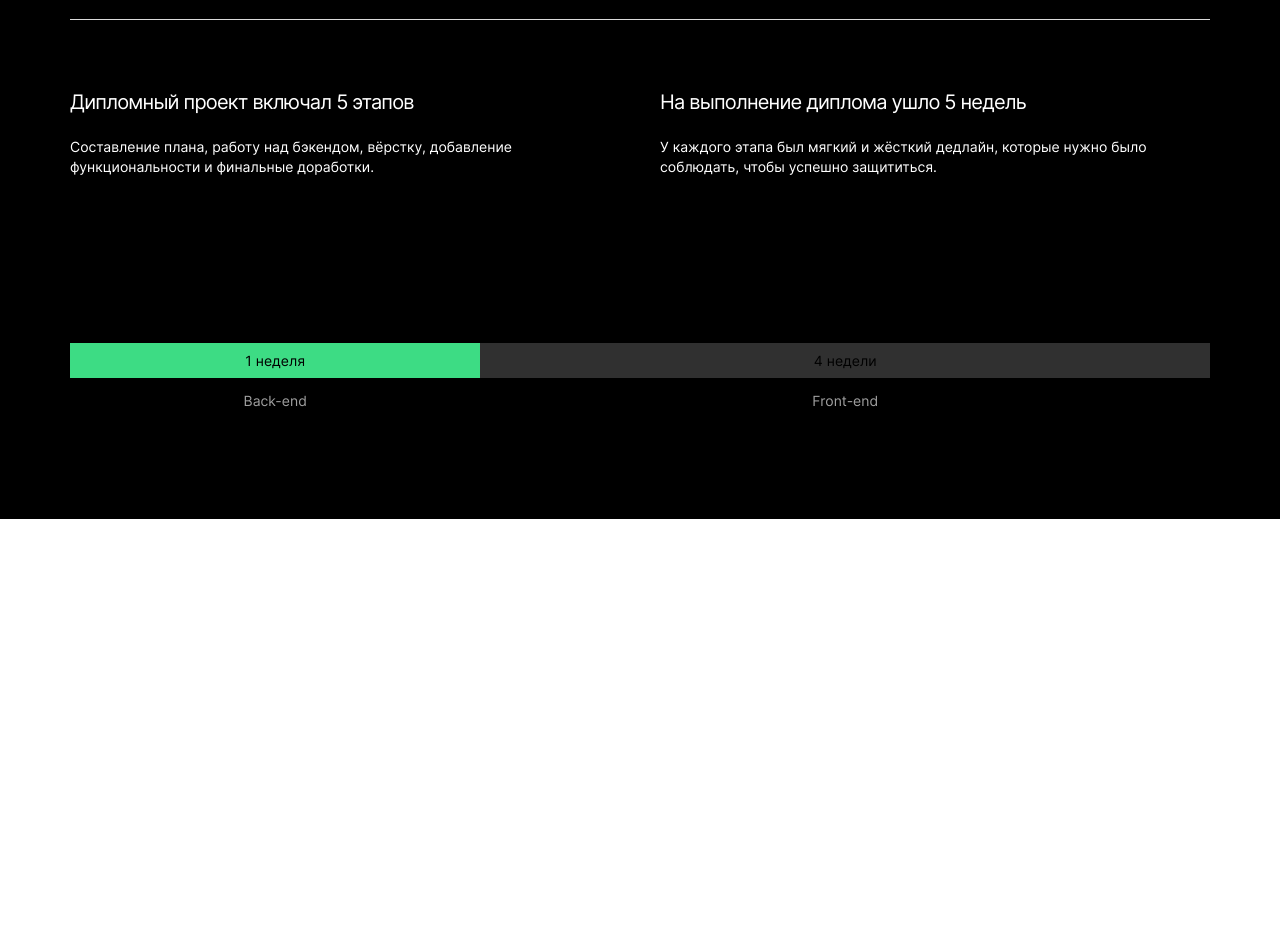
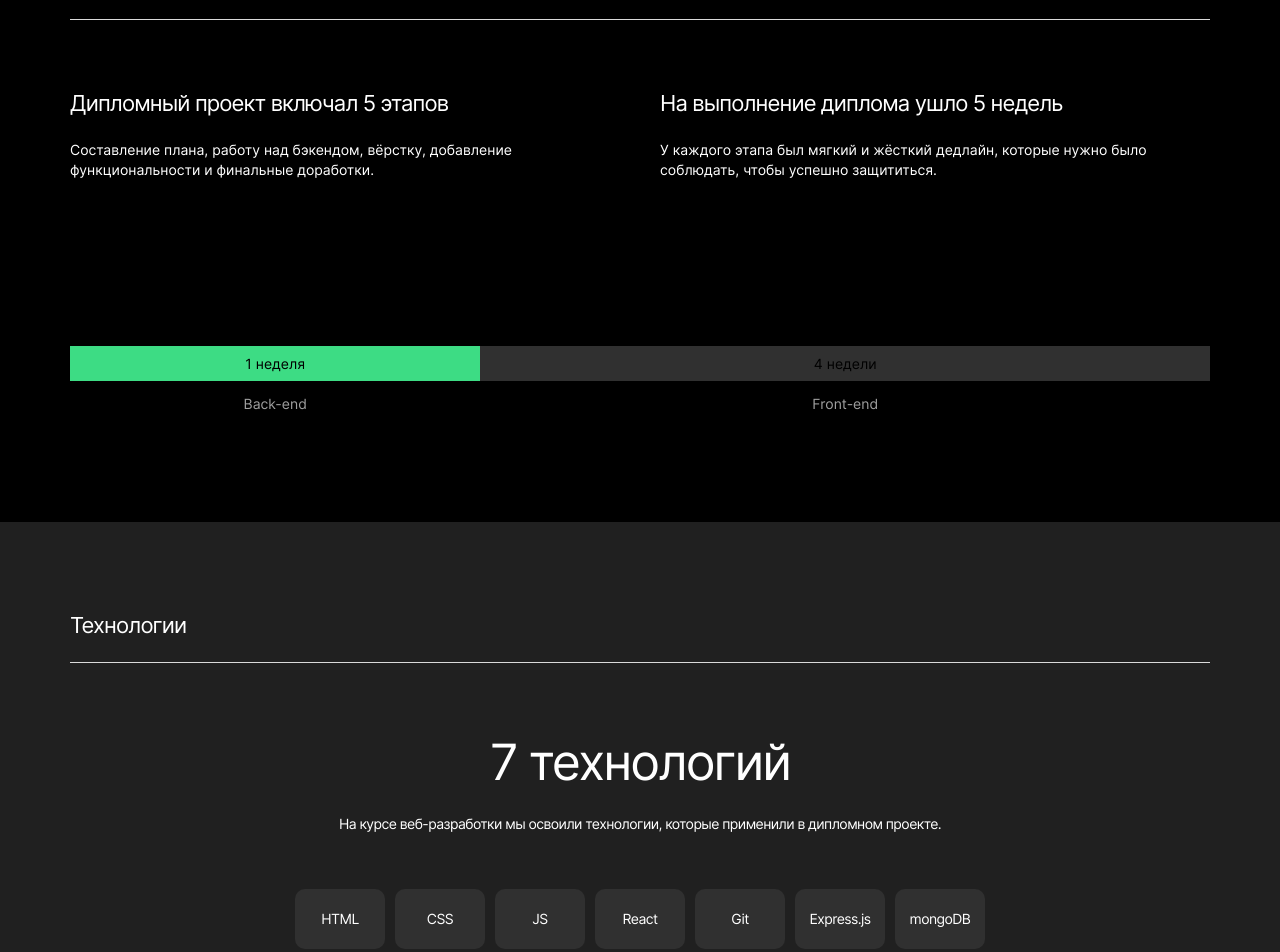
Before and after one commit to gutmalina/movies-explorer-frontend, a React (Create React App) app: page / in a window 1280 px wide. Shown: the part 800-1752 px from the top of the page. Before the commit the page ends 1319 px from the top, so only its background shows below. Built offline with nearby package versions, Linux system fonts and the light colour scheme.

Commit message:
make techs

```diff
--- a/src/components/AboutProject/AboutProject.css
+++ b/src/components/AboutProject/AboutProject.css
@@ -1,49 +1,22 @@
-.about-project{
-  margin: 70px 18px;
-}
 .about-project__title{
-  font-weight: 400;
-  font-size: 18px;
-  line-height: 122%;
-  letter-spacing: -0.04em;
-  margin-bottom: 28px;
-  text-align: start;
-}
-.about-project__border{
-  border-bottom: 1px solid #DADADA;
-  margin-bottom: 60px;
-}
-.about-project__container{
-  padding: 0;
-  margin: 0;
-}
-.about-project__list{
-  list-style: none;
-  margin-bottom: 56px;
-}
-.about-project__list_indent{
   margin-bottom: 16px;
 }
 .about-project__subtitle{
   font-weight: 400;
   font-size: 11px;
-  line-height: 145%;
+  line-height: 118%;
+  text-align: center;
+  color: #000000;
+}
+.about-project__subtitle_teme-light{
+  color: #A0A0A0;
 }
 .about-project__grid{
   display: grid;
   grid-template-columns: 0.9fr 1.6fr;
   grid-template-rows: 35px;
   gap: 10px 0;
-}
-.about-project__grid_subtitle{
-  font-weight: 400;
-  font-size: 11px;
-  line-height: 118%;
-  text-align: center;
-  color: #000000;
-}
-.about-project__grid_teme-light{
-  color: #A0A0A0;
+  margin: 0 18px 70px;
 }
 .about-project__item{
   display: flex;
@@ -57,48 +30,21 @@
   background: #303030;
 }
 @media screen and (min-width: 768px){
-  .about-project{
-    margin: 90px 50px;
-  }
-  .about-project__title{
-    font-size: 22px;
-    margin-bottom: 23px;
-  }
-  .about-project__border{
-    margin-bottom: 70px;
-  }
-  .about-project__container{
-    display: grid;
-    grid-template-columns: repeat(2, 1fr);
-    gap: 0 30px;
-    margin-bottom: 93px;
+  .about-project__grid{
+    gap: 14px 0;
+    margin: 0 50px 90px;
   }
   .about-project__subtitle{
-    font-size: 12px;
-    line-height: 150%;
-  }
-  .about-project__grid{
-    gap: 14px 0;
-  }
-  .about-project__grid_subtitle{
     font-size: 14px;
     line-height: 122%;
   }
 }
 @media screen and (min-width: 1280px){
-  .about-project{
-    margin: 110px 70px;
-  }
-  .about-project__container{
-    gap: 0 40px;
-    margin-bottom: 110px;
-  }
-  .about-project__list_title{
+  .about-project__title{
     font-size: 20px;
     line-height: 120%;
   }
-  .about-project__subtitle{
-    font-size: 14px;
-    line-height: 143%;
+  .about-project__grid{
+    margin: 0 70px 110px;
   }
 }
--- a/src/components/AboutProject/AboutProject.js
+++ b/src/components/AboutProject/AboutProject.js
@@ -2,30 +2,32 @@ function AboutProject() {
   return (
     <>
       <section className="about-project">
-        <h2 className="about-project__title title">О проекте</h2>
-        <div className="about-project__border"></div>
-        <ul className="about-project__container">
-          <li className="about-project__list">
-            <h3 className="about-project__list_title about-project__title title about-project__list_indent">Дипломный проект включал 5 этапов</h3>
-            <p className="about-project__subtitle subtitle">Составление плана, работу над бэкендом, вёрстку, добавление функциональности и финальные доработки.</p>
+        <div className="main__title-wrap">
+          <h2 className="main__title title">О проекте</h2>
+          <div className="main__decor"></div>
+        </div>
+        <ul className="main__container">
+          <li className="main__list list">
+            <h3 className="main__title title about-project__title">Дипломный проект включал 5 этапов</h3>
+            <p className="main__subtitle subtitle">Составление плана, работу над бэкендом, вёрстку, добавление функциональности и финальные доработки.</p>
           </li>
-          <li className="about-project__list">
-            <h3 className="about-project__list_title about-project__title title about-project__list_indent">На выполнение диплома ушло 5 недель</h3>
-            <p className="about-project__subtitle subtitle">У каждого этапа был мягкий и жёсткий дедлайн, которые нужно было соблюдать, чтобы успешно защититься.</p>
+          <li className="main__list list">
+            <h3 className="main__title title about-project__title">На выполнение диплома ушло 5 недель</h3>
+            <p className="main__subtitle subtitle">У каждого этапа был мягкий и жёсткий дедлайн, которые нужно было соблюдать, чтобы успешно защититься.</p>
           </li>
         </ul>
         <div className="about-project__grid">
           <div className="about-project__item about-project__item_back">
-            <p className="about-project__grid_subtitle subtitle">1 неделя</p>
+            <p className="about-project__subtitle subtitle">1 неделя</p>
           </div>
           <div className="about-project__item about-project__item_front">
-            <p className="about-project__grid_subtitle subtitle">4 недели</p>
+            <p className="about-project__subtitle subtitle">4 недели</p>
           </div>
           <div className="about-project__item">
-            <p className="about-project__grid_subtitle about-project__grid_teme-light subtitle">Back-end</p>
+            <p className="about-project__subtitle about-project__subtitle_teme-light subtitle">Back-end</p>
           </div>
           <div className="about-project__item">
-            <p className="about-project__grid_subtitle about-project__grid_teme-light subtitle">Front-end</p>
+            <p className="about-project__subtitle about-project__subtitle_teme-light subtitle">Front-end</p>
           </div>
         </div>
       </section>
--- a/src/components/App/App.css
+++ b/src/components/App/App.css
@@ -23,6 +23,9 @@
   cursor: pointer;
   opacity: 0.7;
 }
+.list{
+  list-style: none;
+}
 .button{
   padding: 0;
   border: none;
@@ -41,4 +44,5 @@
 .subtitle{
   margin: 0;
   font-style: normal;
+  text-align: center;
 }
--- a/src/components/Main/Main.css
+++ b/src/components/Main/Main.css
@@ -0,0 +1,60 @@
+.main__title-wrap{
+  margin: 0 18px 60px;
+}
+.main__title{
+  font-weight: 400;
+  font-size: 18px;
+  line-height: 122%;
+  letter-spacing: -0.04em;
+  margin-bottom: 28px;
+  text-align: start;
+}
+.main__decor{
+  border-bottom: 1px solid #DADADA;
+}
+.main__container{
+  padding: 0;
+  margin: 0 18px 60px;
+}
+.main__list{
+  margin-bottom: 56px;
+}
+.main__subtitle{
+  font-weight: 400;
+  font-size: 11px;
+  line-height: 145%;
+  text-align: start;
+}
+@media screen and (min-width: 768px){
+  .main__title-wrap{
+    margin: 0 50px 70px;
+  }
+  .main__title{
+    font-size: 22px;
+    margin-bottom: 23px;
+  }
+  .main__container{
+    display: grid;
+    grid-template-columns: repeat(2, 1fr);
+    gap: 0 30px;
+    margin: 0 50px 93px;
+  }
+  .main__subtitle{
+    font-size: 12px;
+    line-height: 150%;
+  }
+}
+@media screen and (min-width: 1280px){
+  .main__title-wrap{
+    margin-left: 70px;
+    margin-right: 70px;
+  }
+  .main__container{
+    gap: 0 40px;
+    margin: 0 70px 110px;
+  }
+  .main__subtitle{
+    font-size: 14px;
+    line-height: 143%;
+  }
+}
--- a/src/components/Main/Main.js
+++ b/src/components/Main/Main.js
@@ -1,6 +1,7 @@
 import Promo from "../Promo/Promo";
 import NavTab from "../NavTab/NavTab";
 import AboutProject from "../AboutProject/AboutProject";
+import Techs from '../Techs/Techs';
 
 function Main() {
   return (
@@ -8,6 +9,7 @@ function Main() {
       <Promo/>
       <NavTab/>
       <AboutProject/>
+      <Techs/>
     </>
   );
 }
--- a/src/components/NavTab/NavTab.css
+++ b/src/components/NavTab/NavTab.css
@@ -4,6 +4,7 @@
   display: flex;
   flex-direction: column;
   align-items: center;
+  margin-bottom: 70px;
 }
 .navtab__button{
   background: #073042;
@@ -20,12 +21,16 @@
   margin: 0 auto 30px;
 }
 @media screen and (min-width: 768px){
+  .navtab{
+    margin-bottom: 90px;
+  }
   .navtab__button{
     margin-bottom: 76px;
   }
 }
 @media screen and (min-width: 1280px){
   .navtab{
+    margin-bottom: 110px;
     align-items: flex-start;
   }
   .navtab__button{
--- a/src/components/Promo/Promo.css
+++ b/src/components/Promo/Promo.css
@@ -24,7 +24,6 @@
   font-weight: 400;
   font-size: 13px;
   line-height: 123%;
-  text-align: center;
   mix-blend-mode: normal;
   opacity: 0.5;
   margin: 0 30px 80px;
@@ -48,7 +47,7 @@
     flex-direction: row-reverse;
   }
   .promo__logo{
-    margin: 75px 70px 94px 190px;
+    margin: 75px 70px 94px calc(100% - 1090px);
   }
   .promo__container{
     width: 640px;
--- a/src/components/Techs/Techs.css
+++ b/src/components/Techs/Techs.css
@@ -0,0 +1,88 @@
+.techs{
+  background: #202020;
+  padding-top: 70px;
+}
+.techs__decor{
+  border-bottom: 1px solid #000000;
+}
+.techs__container{
+  padding: 0;
+  margin: 0 18px 50px;
+}
+.techs__list{
+  margin-bottom: 56px;
+}
+.techs__title{
+  font-weight: 400;
+  font-size: 30px;
+  line-height: 120%;
+  letter-spacing: -0.04em;
+  margin-bottom: 24px;
+}
+.techs__subtitle{
+  font-weight: 400;
+  font-size: 11px;
+  line-height: 145%;
+  letter-spacing: -0.04em;
+}
+.techs__grid{
+  display: grid;
+  grid-template-columns: repeat(2, 1fr);
+  grid-template-rows: repeat(4, 57px);
+  gap: 10px 10px;
+  margin: 0 71px 70px;
+}
+.techs__item{
+  display: flex;
+  justify-content: center;
+  align-items: center;
+  background: #303030;
+  border-radius: 10px;
+  color: #FFFFFF;
+}
+.techs__grid_subtitle{
+  font-weight: 400;
+  font-size: 12px;
+  line-height: 125%;
+  letter-spacing: -0.04em;
+}
+@media screen and (min-width: 768px){
+  .techs{
+    padding-top: 90px;
+  }
+  .techs__decor{
+    border-bottom: 1px solid #DADADA;
+  }
+  .techs__title{
+    font-size: 50px;
+    line-height: 116%;
+  }
+  .techs__subtitle{
+    font-size: 12px;
+    line-height: 150%;
+  }
+  .techs__grid{
+    display: grid;
+    grid-template-columns: repeat(7, 1fr);
+    grid-template-rows: 57px;
+    gap: 10px 10px;
+    margin: 0 60px 70px;
+  }
+}
+@media screen and (min-width: 1280px){
+  .techs__subtitle{
+    font-size: 14px;
+    line-height: 129%;
+  }
+  .techs__grid{
+    display: grid;
+    grid-template-columns: repeat(7, 1fr);
+    grid-template-rows: 60px;
+    gap: 10px 10px;
+    margin: 0 295px 100px;
+  }
+  .techs__grid_subtitle{
+    font-size: 14px;
+    line-height: 122%;
+  }
+}
--- a/src/components/Techs/Techs.js
+++ b/src/components/Techs/Techs.js
@@ -0,0 +1,43 @@
+function Techs() {
+  return (
+    <>
+      <section className="techs">
+        <div className="main__title-wrap">
+          <h2 className="main__title title">Технологии</h2>
+          <div className="main__decor techs__decor"></div>
+        </div>
+        <ul className="techs__container">
+          <li className="techs__list list">
+            <h3 className="techs__title title">7 технологий</h3>
+            <p className="techs__subtitle subtitle">На курсе веб-разработки мы освоили технологии, которые применили в дипломном проекте.</p>
+          </li>
+        </ul>
+        <div className="techs__grid">
+          <div className="techs__item">
+            <p className="techs__grid_subtitle subtitle">HTML</p>
+          </div>
+          <div className="techs__item">
+            <p className="techs__grid_subtitle subtitle">CSS</p>
+          </div>
+          <div className="techs__item">
+            <p className="techs__grid_subtitle subtitle">JS</p>
+          </div>
+          <div className="techs__item">
+            <p className="techs__grid_subtitle subtitle">React</p>
+          </div>
+          <div className="techs__item">
+            <p className="techs__grid_subtitle subtitle">Git</p>
+          </div>
+          <div className="techs__item">
+            <p className="techs__grid_subtitle subtitle">Express.js</p>
+          </div>
+          <div className="techs__item">
+            <p className="techs__grid_subtitle subtitle">mongoDB</p>
+          </div>
+        </div>
+      </section>
+    </>
+  );
+}
+
+export default Techs;
```
